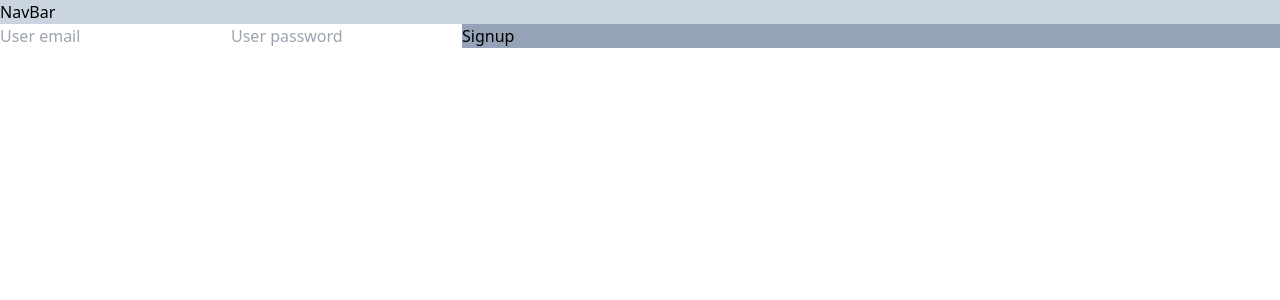
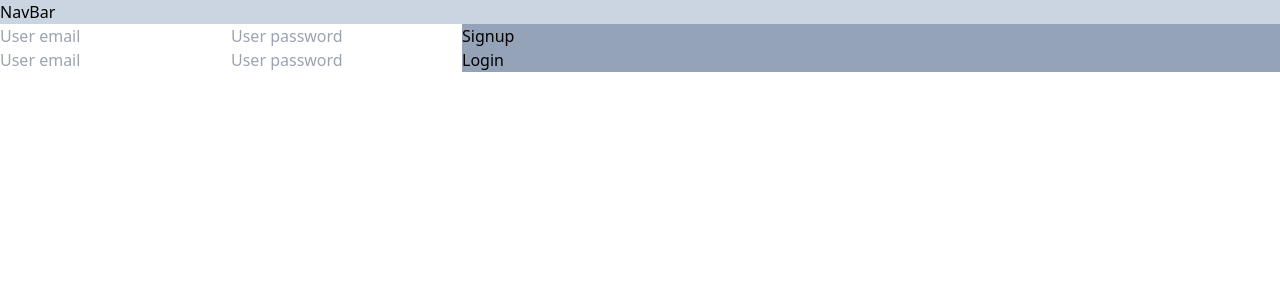
Before and after one commit to DrivenIIDevelop/DevCverse, a React (Vite) app in the folder frontend/: page / in a window 1280 px wide. Shown: the top 300 px of the page. Built offline with nearby package versions, Linux system fonts and the light colour scheme.

Commit message:
debugging login function

```diff
--- /dev/null
+++ b/frontend/src/components/LogIn.jsx
@@ -0,0 +1,64 @@
+import { useState } from 'react';
+import { useUserContext } from '../context/UserContext';
+import axios from "axios";
+axios.defaults.baseURL = 'http://localhost:8000';
+
+const Login = () => {
+  const [username, setUsername] = useState("");
+  const [password, setPassword] = useState("");
+  const [error, setError] = useState(null);
+  const { login } = useUserContext();
+
+//   console.log("username type: ", typeof(username), username);
+//   console.log("password type: ", typeof(password), password);
+
+  const handleSubmit = async (e) => {
+    e.preventDefault();
+    setError(null);
+
+    console.log("username type: ", typeof(username), username);
+    console.log("password type: ", typeof(password), password);
+    if (!username || !password) {
+        setError('Please enter both username and password');
+        return;  // Prevent sending request if data is missing
+    }
+
+    try {
+      // Use the login function from UserContext
+    //   await login(username, password);
+    const response = await axios.post('/auth/token/', {
+        username,
+        password,
+      });
+
+      login(response.data); // Update user context
+
+    } catch (error) {
+      setError(error.message || 'Login failed'); // Handle errors
+    }
+  };
+
+  return (
+    <form onSubmit={handleSubmit}>
+      {/* Username and password input fields */}
+      <input
+        type="email"
+        value={username}
+        placeholder="User email"
+        onChange={(e) => setUsername(e.target.value)}
+        required
+      />
+      <input
+        type="password"
+        value={password}
+        placeholder="User password"
+        onChange={(e) => setPassword(e.target.value)}
+        required
+      />
+      <button type="submit" onClick={handleSubmit}>Login</button>
+      {error && <p>{error}</p>}
+    </form>
+  );
+};
+
+export default Login;
--- a/frontend/src/components/NavBar.jsx
+++ b/frontend/src/components/NavBar.jsx
@@ -1,6 +1,34 @@
-
+import { useEffect, useState } from "react";
+// import { useUserContext } from "../context/UserContext";
+import axios from "axios";
+axios.defaults.baseURL = 'http://localhost:8000';
 
 export default function NavBar() {
+    // const [ user, setUser ] = useState(null);
+
+    // const fetchCurrentUser = async () => {
+    //     try {
+    //       // Replace with your actual backend call (FastAPI) to fetch current user
+    //       const response = await axios.get('/auth/token'); // Assuming an endpoint for fetching current user
+    //       const userData = response.data;
+
+    //       if (userData) {
+    //         setUser(userData);
+    //       } else {
+    //         setUser(null); // Set user to null if not found
+    //       }
+    //     } catch (error) {
+    //       console.error('Error fetching current user:', error);
+    //       // Handle errors appropriately (e.g., display error message)
+    //     }
+    //   };
+
+    //   useEffect(() => {
+    //     fetchCurrentUser();
+    //   }, []);
+
+    //   console.log('user', user);
+
   return (
     <div className="bg-slate-300">
       NavBar
--- a/frontend/src/components/SignUp.jsx
+++ b/frontend/src/components/SignUp.jsx
@@ -4,11 +4,11 @@ import axios from "axios";
 axios.defaults.baseURL = 'http://localhost:8000';
 
 const Signup = () => {
-  const [username, setUserEmail] = useState("");
+  const [username, setUserName] = useState("");
   const [password, setPassword] = useState("");
   const [error, setError] = useState(null);
   const { signup } = useUserContext();
-  console.log("signup", signup);
+//   console.log("signup", signup);
 
   const handleSubmit = async (e) => {
     e.preventDefault();
@@ -25,7 +25,7 @@ const Signup = () => {
       setError(error.message);
     }
 
-    setUserEmail("");
+    setUserName("");
     setPassword("");
   };
 
@@ -38,7 +38,7 @@ const Signup = () => {
         type="email"
         value={username}
         placeholder="User email"
-        onChange={(e) => setUserEmail(e.target.value)}
+        onChange={(e) => setUserName(e.target.value)}
         required
       />
       <input
--- a/frontend/src/context/UserContext.jsx
+++ b/frontend/src/context/UserContext.jsx
@@ -1,14 +1,35 @@
-import { createContext, useState, useContext } from 'react';
+import { createContext, useState, useContext, useEffect } from 'react';
 import axios from 'axios';
+axios.defaults.baseURL = 'http://localhost:8000';
 
 export const UserContext = createContext({
   user: null,
   login: () => {},
   signup: () => {},
+  fetchCurrentUser: () => {},
 });
 
 export const UserContextProvider = ({ children }) => {
   const [user, setUser] = useState(null);
+  const [error, setError] = useState(null);
+
+  const fetchCurrentUser = async () => {
+    try {
+      // Replace with your actual backend call (FastAPI) to fetch current user
+      const response = await axios.get('/api/auth/user'); // Assuming an endpoint for fetching current user
+      const userData = response.data;
+
+      if (userData) {
+        setUser(userData);
+      } else {
+        setUser(null); // Set user to null if not found
+      }
+    } catch (error) {
+      console.error('Error fetching current user:', error);
+      setError(error.message);
+      // Handle errors appropriately (e.g., display error message)
+    }
+  };
 
   const login = async (username, password) => {
     try {
@@ -23,6 +44,7 @@ export const UserContextProvider = ({ children }) => {
       setUser(userData);
     } catch (error) {
       console.error('Login error:', error);
+      setError(error.message);
       // Handle login errors (display error message, etc.)
     }
   };
@@ -40,13 +62,18 @@ export const UserContextProvider = ({ children }) => {
       setUser(userData);
     } catch (error) {
       console.error('Signup error:', error);
+      setError(error.message);
       // Handle signup errors (display error message, etc.)
     }
   };
 
+  useEffect(() => {
+    fetchCurrentUser();
+  }, []);
+
 
   return (
-    <UserContext.Provider value={{ user, login, signup }}>
+    <UserContext.Provider value={{ user, error, fetchCurrentUser, login, signup }}>
       {children}
     </UserContext.Provider>
   );
--- a/frontend/src/pages/Home.jsx
+++ b/frontend/src/pages/Home.jsx
@@ -1,3 +1,4 @@
+import Login from "../components/LogIn";
 import Signup from "../components/SignUp";
 
 
@@ -5,6 +6,7 @@ export default function Home() {
   return (
     <div className="bg-slate-400">
       <Signup />
+      <Login />
     </div>
   )
 }
```
